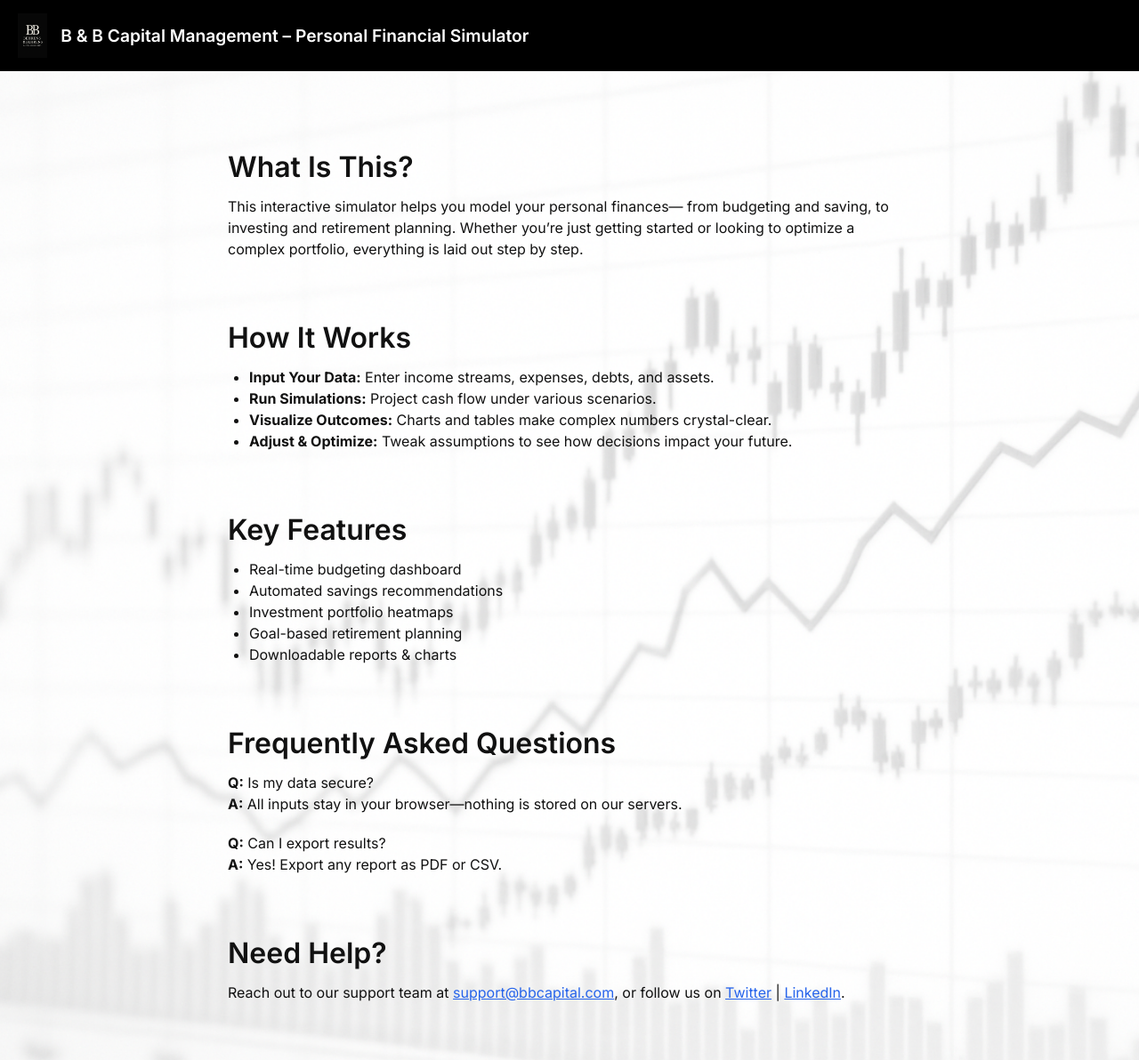
After one commit to Bond50084/B-B-personal-finance, a Flask app: page /documentation in a window 1280 px wide. The commit adds this page. Shown: the whole page at 89% size. Run offline with Flask 3, Linux system fonts and the light colour scheme; some libraries are stand-ins or nearby versions.

Commit message:
weisses Design

```diff
--- a/app.py
+++ b/app.py
@@ -61,6 +61,12 @@ def apply_scientific_style(ax, plot_params_text=""):
 def index():
     """Renders the main input form page."""
     return render_template('index.html')
+
+
+@app.route('/documentation')
+def documentation():
+    return render_template('documentation.html')
+
 
 @app.route('/run', methods=['POST'])
 def run():
@@ -245,7 +251,7 @@ def run():
         apply_scientific_style(ax8, plot_params_text)
         plots['plot8'] = plot_to_base64(fig8)
 
-        return render_template('results.html', plots=plots, final_wealth=f"€{median_final_wealth_today_s_power_before_taxes:,.0f}", final_wealth_after_tax = f"€{median_final_wealth_after_taxes}")
+        return render_template('results.html', plots=plots, final_wealth=f"€{median_final_wealth:,.0f}", final_wealth_after_tax = f"€{median_final_wealth_after_taxes:,.0f}")
 
     except ValueError as e:
         # Handle invalid input errors
--- /dev/null
+++ b/templates/documentation.html
@@ -0,0 +1,223 @@
+<!DOCTYPE html>
+<html lang="en">
+  <head>
+    <meta charset="UTF-8" />
+    <meta name="viewport" content="width=device-width, initial-scale=1.0" />
+    <title>Financial Simulator • Everything Explained</title>
+    <!-- Google Font -->
+    <link
+      href="https://fonts.googleapis.com/css2?family=Inter:wght@400;600;700&display=swap"
+      rel="stylesheet"
+    />
+    <!-- Tailwind (CDN) -->
+    <script src="https://cdn.tailwindcss.com"></script>
+    <style>
+      /* ------------------------------
+         Global & Layout Styles
+         ------------------------------ */
+      body {
+        font-family: "Inter", sans-serif;
+        margin: 0;
+        padding: 0;
+        line-height: 1.6;
+        color: #111;
+        /* replace white bg with your image */
+        background-image: url("static/doc_img.png");
+        background-size: cover; /* make it cover the whole viewport */
+        background-position: center; /* center it */
+        background-repeat: no-repeat; /* don’t tile */
+      }
+      main {
+        padding-top: 100px; /* give room for fixed top bar */
+      }
+
+      /* ------------------------------
+         Top Bar (exactly as you had it)
+         ------------------------------ */
+      .top-bar {
+        position: fixed;
+        top: 0;
+        left: 0;
+        width: 100%;
+        height: 80px;
+        background-color: #000;
+        z-index: 1000;
+        display: flex;
+        align-items: center;
+        padding: 0 20px;
+        box-sizing: border-box;
+      }
+      .logo-small {
+        height: 50px;
+        margin-right: 15px;
+      }
+      .firm-name {
+        color: #fff;
+        font-size: 1.2rem;
+        font-weight: 600;
+      }
+
+      /* ------------------------------
+         Hero Section (same bg image)
+         ------------------------------ */
+      .hero-section {
+        width: 100%;
+        height: 100vh;
+        background-image: url("static/finance_background.png");
+        background-size: cover;
+        background-position: center;
+        display: flex;
+        align-items: center;
+        justify-content: center;
+        text-align: center;
+        color: #fff;
+      }
+      .hero-section h1 {
+        font-size: 3rem;
+        font-weight: 700;
+        text-shadow: 0 2px 8px rgba(0, 0, 0, 0.7);
+        margin: 0;
+      }
+      .hero-section p {
+        font-size: 1.25rem;
+        margin-top: 0.5em;
+      }
+
+      /* ------------------------------
+         Fade-in Animation
+         ------------------------------ */
+      @keyframes fadeInUp {
+        from {
+          opacity: 0;
+          transform: translateY(20px);
+        }
+        to {
+          opacity: 1;
+          transform: translateY(0);
+        }
+      }
+      .fade-in {
+        opacity: 0;
+        animation: fadeInUp 1s ease-out forwards;
+      }
+      .delay-1 {
+        animation-delay: 0.5s;
+      }
+      .delay-2 {
+        animation-delay: 1s;
+      }
+
+      /* ------------------------------
+         Content Sections
+         ------------------------------ */
+      .section {
+        max-width: 800px;
+        margin: 4rem auto;
+        padding: 0 1rem;
+      }
+      .section h2 {
+        font-size: 2rem;
+        margin-bottom: 0.5rem;
+        font-weight: 600;
+      }
+      .section p {
+        margin-bottom: 1.25rem;
+      }
+      .section ul {
+        list-style-type: disc;
+        margin-left: 1.5rem;
+      }
+    </style>
+  </head>
+
+  <body>
+    <!-- Top Bar (unchanged) -->
+    <div class="top-bar">
+      <img
+        src="static/logo.png"
+        alt="B & B Capital Management Logo"
+        class="logo-small"
+      />
+      <span class="firm-name"
+        >B & B Capital Management – Personal Financial Simulator</span
+      >
+    </div>
+
+    <main>
+      <!-- Hero -->
+
+      <!-- Overview -->
+      <section id="overview" class="section fade-in delay-2">
+        <h2>What Is This?</h2>
+        <p>
+          This interactive simulator helps you model your personal finances—
+          from budgeting and saving, to investing and retirement planning.
+          Whether you’re just getting started or looking to optimize a complex
+          portfolio, everything is laid out step by step.
+        </p>
+      </section>
+
+      <!-- How It Works -->
+      <section id="how-it-works" class="section">
+        <h2>How It Works</h2>
+        <ul>
+          <li>
+            <strong>Input Your Data:</strong> Enter income streams, expenses,
+            debts, and assets.
+          </li>
+          <li>
+            <strong>Run Simulations:</strong> Project cash flow under various
+            scenarios.
+          </li>
+          <li>
+            <strong>Visualize Outcomes:</strong> Charts and tables make complex
+            numbers crystal-clear.
+          </li>
+          <li>
+            <strong>Adjust & Optimize:</strong> Tweak assumptions to see how
+            decisions impact your future.
+          </li>
+        </ul>
+      </section>
+
+      <!-- Key Features -->
+      <section id="features" class="section">
+        <h2>Key Features</h2>
+        <ul>
+          <li>Real-time budgeting dashboard</li>
+          <li>Automated savings recommendations</li>
+          <li>Investment portfolio heatmaps</li>
+          <li>Goal-based retirement planning</li>
+          <li>Downloadable reports & charts</li>
+        </ul>
+      </section>
+
+      <!-- FAQ -->
+      <section id="faq" class="section">
+        <h2>Frequently Asked Questions</h2>
+        <p>
+          <strong>Q:</strong> Is my data secure?<br />
+          <strong>A:</strong> All inputs stay in your browser—nothing is stored
+          on our servers.
+        </p>
+        <p>
+          <strong>Q:</strong> Can I export results?<br />
+          <strong>A:</strong> Yes! Export any report as PDF or CSV.
+        </p>
+      </section>
+
+      <!-- Contact -->
+      <section id="contact" class="section">
+        <h2>Need Help?</h2>
+        <p>
+          Reach out to our support team at
+          <a href="mailto:support@bbcapital.com" class="text-blue-600 underline"
+            >support@bbcapital.com</a
+          >, or follow us on
+          <a href="#" class="text-blue-600 underline">Twitter</a> |
+          <a href="#" class="text-blue-600 underline">LinkedIn</a>.
+        </p>
+      </section>
+    </main>
+  </body>
+</html>
```
Also changed, not shown: templates/index.html (+33 -96 lines), templates/results.html (+4 -4 lines), static/doc_img.png (added), 3 other files.
